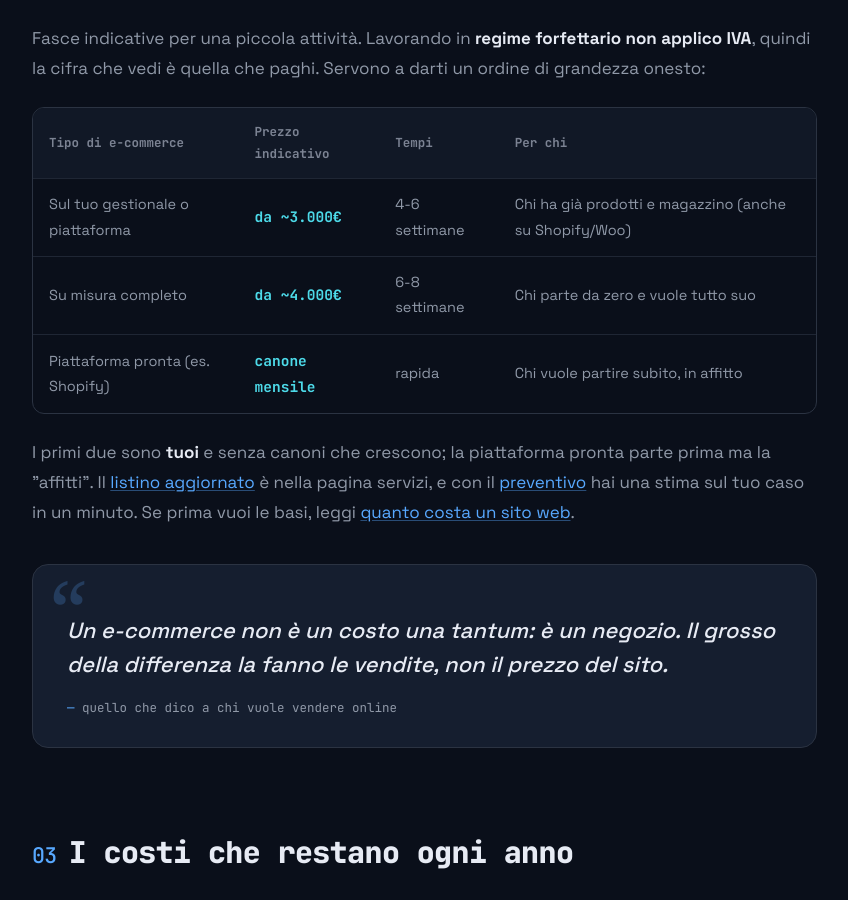
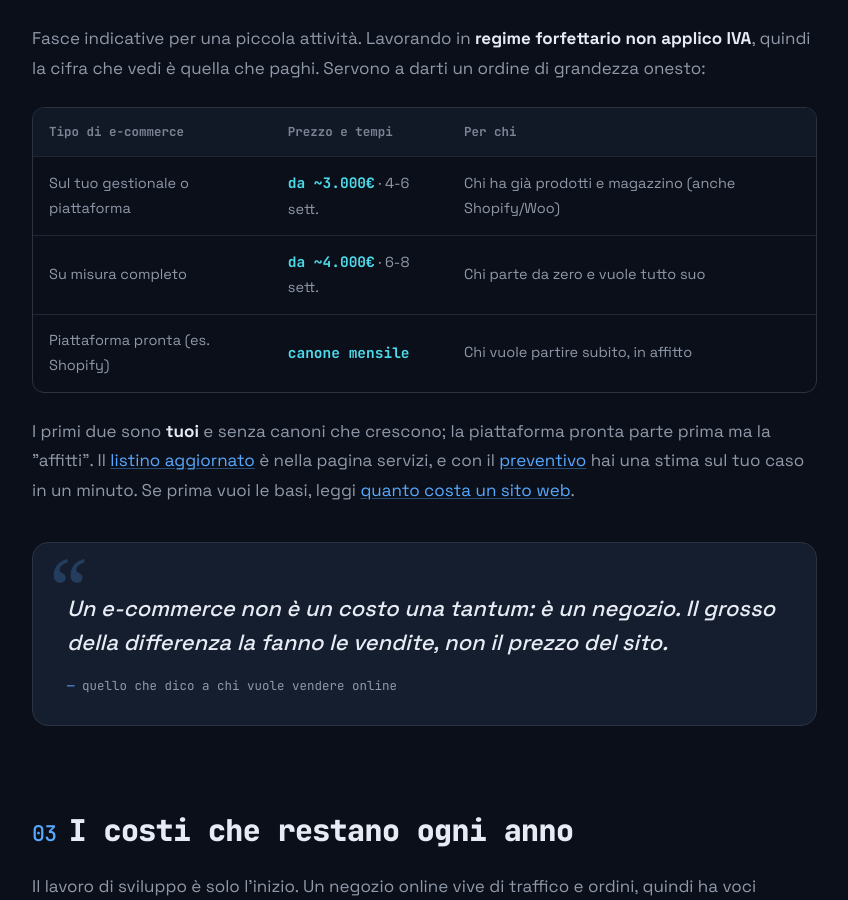
Before and after one commit to alessiopesit-boop/alessiopes-web, an Angular app: page /blog/quanto-costa-un-ecommerce in a window 1280 px wide. Shown: the part 1909-2809 px from the top of the page, without its empty margins (338-1186 px from the left). Built offline with nearby package versions, Linux system fonts and the light colour scheme.

Commit message:
fix(blog): prima sezione staccata dall'intro su mobile e tabella e-commerce a 3 colonne

```diff
--- a/src/app/pages/blog/quanto-costa-un-ecommerce/quanto-costa-un-ecommerce.html
+++ b/src/app/pages/blog/quanto-costa-un-ecommerce/quanto-costa-un-ecommerce.html
@@ -34,12 +34,12 @@
   <div class="art-table">
     <table>
       <thead>
-        <tr><th>Tipo di e-commerce</th><th>Prezzo indicativo</th><th>Tempi</th><th>Per chi</th></tr>
+        <tr><th>Tipo di e-commerce</th><th>Prezzo e tempi</th><th>Per chi</th></tr>
       </thead>
       <tbody>
-        <tr><td>Sul tuo gestionale o piattaforma</td><td><span class="hl">da ~3.000€</span></td><td>4-6 settimane</td><td>Chi ha già prodotti e magazzino (anche su Shopify/Woo)</td></tr>
-        <tr><td>Su misura completo</td><td><span class="hl">da ~4.000€</span></td><td>6-8 settimane</td><td>Chi parte da zero e vuole tutto suo</td></tr>
-        <tr><td>Piattaforma pronta (es. Shopify)</td><td><span class="hl">canone mensile</span></td><td>rapida</td><td>Chi vuole partire subito, in affitto</td></tr>
+        <tr><td>Sul tuo gestionale o piattaforma</td><td><span class="hl">da ~3.000€</span> · 4-6 sett.</td><td>Chi ha già prodotti e magazzino (anche Shopify/Woo)</td></tr>
+        <tr><td>Su misura completo</td><td><span class="hl">da ~4.000€</span> · 6-8 sett.</td><td>Chi parte da zero e vuole tutto suo</td></tr>
+        <tr><td>Piattaforma pronta (es. Shopify)</td><td><span class="hl">canone mensile</span></td><td>Chi vuole partire subito, in affitto</td></tr>
       </tbody>
     </table>
   </div>
--- a/src/styles.css
+++ b/src/styles.css
@@ -907,8 +907,8 @@ body:has(.cookie) .cfg-sticky { display: none; }
     background: linear-gradient(90deg, transparent,
       color-mix(in oklch, var(--text) 16%, transparent) 22%,
       color-mix(in oklch, var(--text) 16%, transparent) 78%, transparent); }
-  .prose h2:first-of-type { margin-top: 6px; padding-top: 0; }
-  .prose h2:first-of-type::before { display: none; }
+  /* La prima sezione ha spazio + la stessa linea tenue delle altre (non piu' attaccata all'intro). */
+  .prose h2:first-of-type { margin-top: 32px; padding-top: 32px; }
   .callout p, .art-steps p, .inline-cta p, .art-table table, .rel-card p { font-size: 15.5px; }
   .rel-card h3 { font-size: 17px; }
   .related { grid-template-columns: 1fr; }
```
